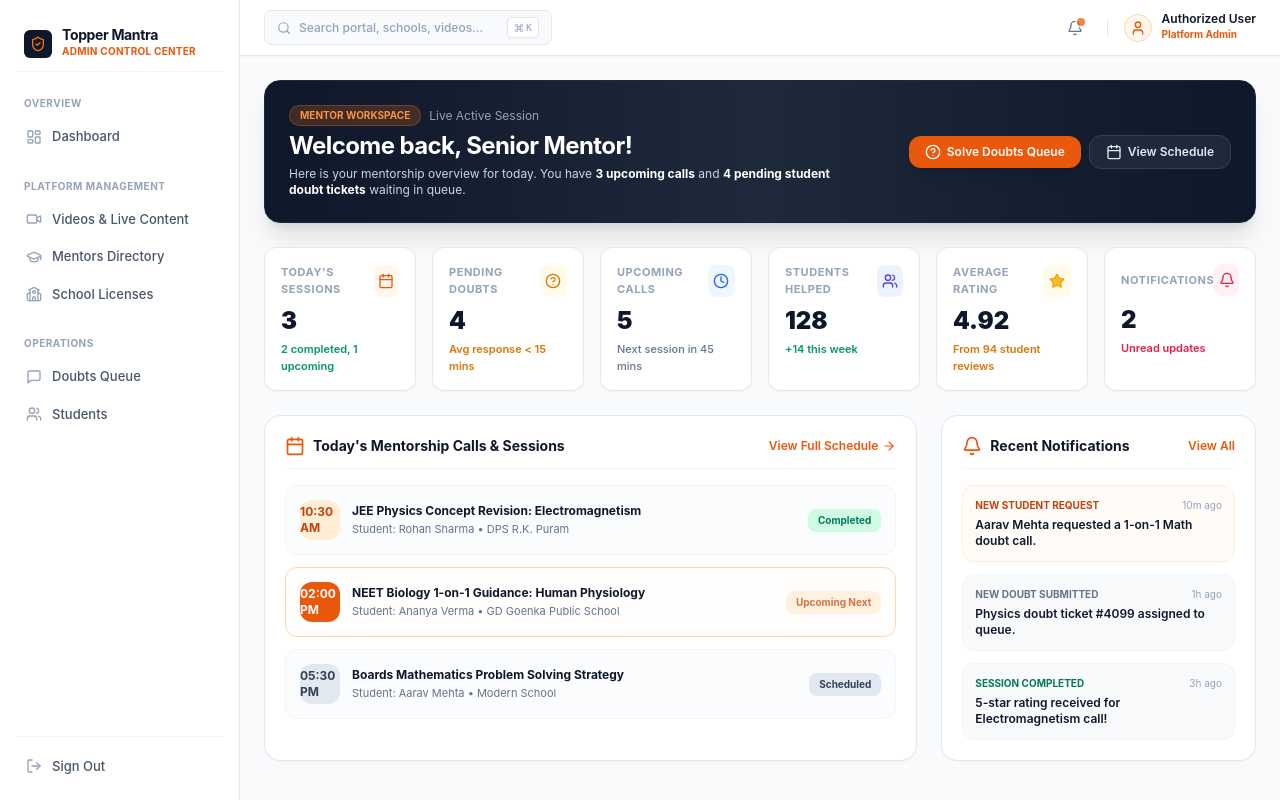
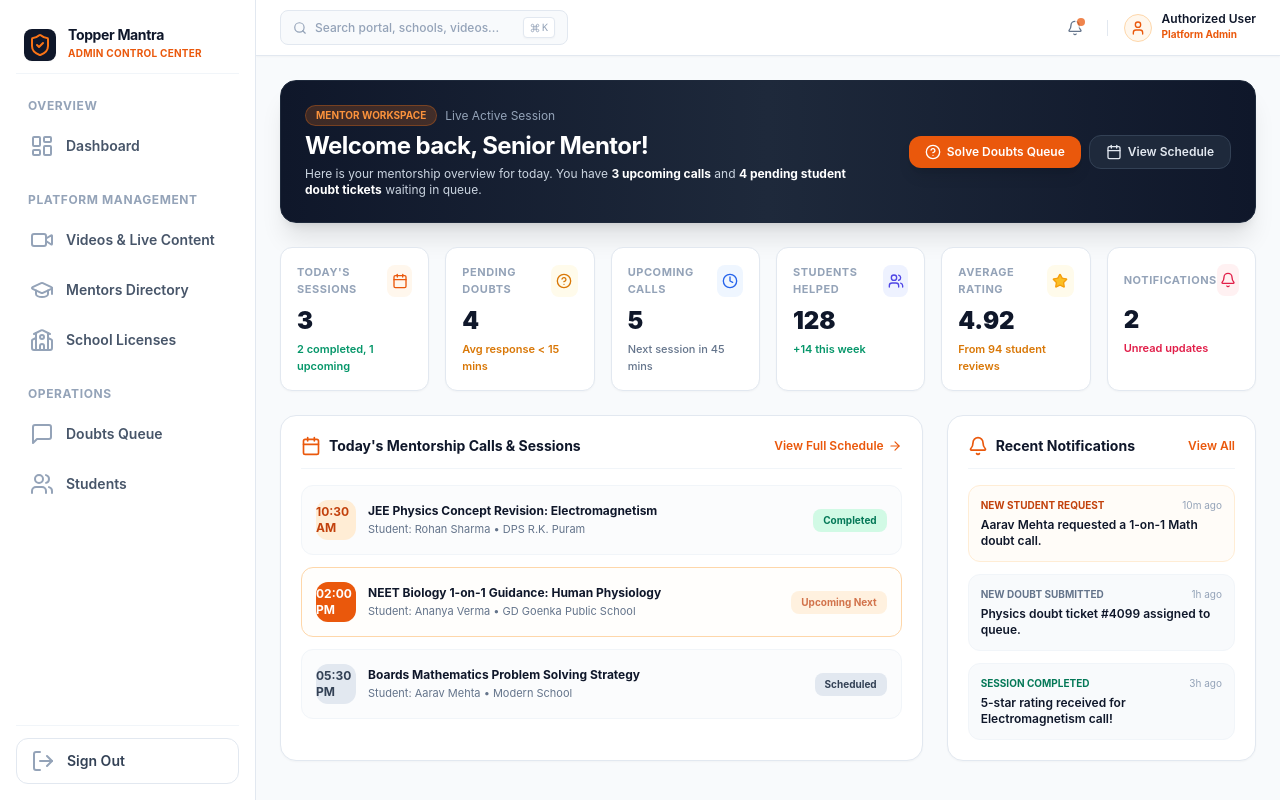
Before and after one commit to ShrayDobhal/TooperMantraAP, a Next.js app: page /mentor-dashboard in a window 1280 px wide. Built offline with nearby package versions, Linux system fonts and the light colour scheme.

Commit message:
fix: increase sidebar tab font size, adjust vertical spacing, and simplify School Communities view for Mentors

```diff
--- a/src/app/schools/page.tsx
+++ b/src/app/schools/page.tsx
@@ -31,6 +31,8 @@ export default function SchoolsPage() {
   // Details Modal
   const [detailsSchool, setDetailsSchool] = useState<School | null>(null);
 
+  const [isMentor, setIsMentor] = useState(false);
+
   const fetchSchools = async () => {
     setLoading(true);
     setErrorMsg('');
@@ -50,6 +52,12 @@ export default function SchoolsPage() {
 
   useEffect(() => {
     fetchSchools();
+    if (typeof window !== 'undefined') {
+      const r = localStorage.getItem('tm_role');
+      if (r === 'MENTOR') {
+        setIsMentor(true);
+      }
+    }
   }, []);
 
   const handleCreateSchool = async (e: React.FormEvent) => {
@@ -166,9 +174,13 @@ export default function SchoolsPage() {
         <main className="p-8 space-y-6 flex-1 animate-in fade-in duration-300">
           <div className="flex flex-col sm:flex-row sm:items-center justify-between gap-4">
             <div>
-              <h1 className="text-2xl font-bold text-slate-900 tracking-tight">Institutional School Licenses</h1>
+              <h1 className="text-2xl font-bold text-slate-900 tracking-tight">
+                {isMentor ? 'School Communities' : 'Institutional School Licenses'}
+              </h1>
               <p className="text-slate-500 text-xs mt-0.5">
-                Manage partner school accounts, monitor membership activation & expiry dates, and generate bulk access coupon batches.
+                {isMentor
+                  ? 'Browse partner school communities, assigned video curriculum, and active student membership rosters.'
+                  : 'Manage partner school accounts, monitor membership activation & expiry dates, and generate bulk access coupon batches.'}
               </p>
             </div>
 
@@ -182,6 +194,7 @@ export default function SchoolsPage() {
                 <RefreshCw className={`w-4 h-4 ${loading ? 'animate-spin text-orange-600' : ''}`} />
               </button>
 
+              {!isMentor && (
                 <button
                   onClick={() => setShowAddSchoolModal(true)}
                   className="px-4 py-2 bg-slate-900 hover:bg-slate-800 text-white text-xs font-semibold rounded-lg shadow-2xs flex items-center gap-2 transition-all cursor-pointer"
@@ -189,6 +202,7 @@ export default function SchoolsPage() {
                   <Plus className="w-4 h-4 text-orange-500" />
                   Register New School
                 </button>
+              )}
             </div>
           </div>
 
@@ -335,8 +349,8 @@ export default function SchoolsPage() {
 
                           {/* School Metadata & Dates */}
                           <div className="flex items-center gap-2 flex-wrap text-xs text-slate-500 mt-1">
-                            <span>Code: <strong className="font-mono text-slate-800">{s.code}</strong></span>
-                            {s.city && <span>• {s.city}{s.state ? `, ${s.state}` : ''}</span>}
+                            {!isMentor && <span>Code: <strong className="font-mono text-slate-800">{s.code}</strong></span>}
+                            {s.city && <span>{!isMentor && '• '}{s.city}{s.state ? `, ${s.state}` : ''}</span>}
                             <span>• Partner Since: <strong className="text-slate-700">{formatDate(s.createdAt)}</strong></span>
                           </div>
                         </div>
@@ -374,6 +388,7 @@ export default function SchoolsPage() {
                           </div>
                         ) : null}
 
+                        {!isMentor && (
                           <button
                             onClick={() => {
                               setSelectedSchool(s);
@@ -385,6 +400,7 @@ export default function SchoolsPage() {
                             <Key className="w-3.5 h-3.5" />
                             Generate Code
                           </button>
+                        )}
                       </div>
                     </div>
 
@@ -408,8 +424,9 @@ export default function SchoolsPage() {
                       </div>
                     </div>
 
-                    {/* Active Licenses List */}
-                    {s.licenses && s.licenses.length > 0 ? (
+                    {/* Active Licenses List (Only shown to Admin) */}
+                    {!isMentor && (
+                      s.licenses && s.licenses.length > 0 ? (
                         <div className="space-y-2.5">
                           <div className="flex items-center justify-between">
                             <p className="text-xs font-bold text-slate-700 uppercase tracking-wider">
@@ -489,6 +506,7 @@ export default function SchoolsPage() {
                         </div>
                       ) : (
                         <p className="text-xs text-slate-400 italic">No access codes generated yet. Click "Generate Code" above.</p>
+                      )
                     )}
                   </div>
                 );
--- a/src/components/Sidebar.tsx
+++ b/src/components/Sidebar.tsx
@@ -66,16 +66,16 @@ export function Sidebar() {
   ];
 
   return (
-    <aside className="w-60 bg-white border-r border-slate-200 flex flex-col justify-between p-4 min-h-screen sticky top-0 h-screen z-40 select-none">
-      <div>
+    <aside className="w-64 bg-white border-r border-slate-200 flex flex-col justify-between p-4 min-h-screen sticky top-0 h-screen z-40 select-none">
+      <div className="space-y-6">
         {/* Brand Header */}
-        <div className="flex items-center gap-2.5 px-2 py-3 mb-6 border-b border-slate-100">
-          <div className="w-7 h-7 rounded-md bg-slate-900 text-orange-500 flex items-center justify-center font-bold text-sm shadow-2xs">
-            <ShieldCheck className="w-4 h-4" />
+        <div className="flex items-center gap-3 px-2 py-3 border-b border-slate-100">
+          <div className="w-8 h-8 rounded-lg bg-slate-900 text-orange-500 flex items-center justify-center font-bold text-base shadow-2xs">
+            <ShieldCheck className="w-4.5 h-4.5" />
           </div>
           <div>
             <h1 className="font-bold text-slate-900 tracking-tight text-sm leading-none">Topper Mantra</h1>
-            <p className="text-[10px] text-orange-600 font-bold tracking-wide uppercase mt-0.5">
+            <p className="text-[10px] text-orange-600 font-bold tracking-wide uppercase mt-1">
               {userRole === 'MENTOR' ? 'Mentor Portal' : 'Admin Control Center'}
             </p>
           </div>
@@ -85,10 +85,10 @@ export function Sidebar() {
         <div className="space-y-6">
           {navSections.map((section) => (
             <div key={section.title}>
-              <p className="px-2 text-[10px] font-bold text-slate-400 uppercase tracking-wider mb-2">
+              <p className="px-3 text-xs font-bold text-slate-400 uppercase tracking-wider mb-2.5">
                 {section.title}
               </p>
-              <nav className="space-y-0.5">
+              <nav className="space-y-1.5">
                 {section.items.map((item) => {
                   const Icon = item.icon;
                   const isActive = pathname === item.href;
@@ -96,14 +96,14 @@ export function Sidebar() {
                     <Link
                       key={item.name}
                       href={item.href}
-                      className={`flex items-center gap-2.5 px-2.5 py-2 rounded-lg text-[13px] transition-colors ${
+                      className={`flex items-center gap-3 px-3.5 py-2.5 rounded-xl text-sm transition-all ${
                         isActive
-                          ? 'bg-slate-100 text-slate-900 font-semibold border-l-2 border-orange-600'
-                          : 'text-slate-600 font-medium hover:text-slate-900 hover:bg-slate-50'
+                          ? 'bg-orange-50/80 text-orange-600 font-bold border-l-4 border-orange-600 shadow-2xs'
+                          : 'text-slate-600 font-semibold hover:text-slate-900 hover:bg-slate-50'
                       }`}
                     >
-                      <Icon className={`w-4 h-4 ${isActive ? 'text-orange-600' : 'text-slate-400'}`} />
-                      {item.name}
+                      <Icon className={`w-4.5 h-4.5 shrink-0 ${isActive ? 'text-orange-600' : 'text-slate-400'}`} />
+                      <span className="truncate">{item.name}</span>
                     </Link>
                   );
                 })}
@@ -117,9 +117,9 @@ export function Sidebar() {
       <div className="pt-3 border-t border-slate-100">
         <button
           onClick={handleLogout}
-          className="w-full flex items-center gap-2.5 px-2.5 py-2 rounded-lg font-medium text-[13px] text-slate-600 hover:text-rose-700 hover:bg-rose-50 transition-colors"
+          className="w-full flex items-center gap-3 px-3.5 py-2.5 rounded-xl font-semibold text-sm text-slate-700 hover:text-rose-700 hover:bg-rose-50 border border-slate-200 hover:border-rose-200 transition-all cursor-pointer"
         >
-          <LogOut className="w-4 h-4 text-slate-400 group-hover:text-rose-600" />
+          <LogOut className="w-4.5 h-4.5 text-slate-400 group-hover:text-rose-600 shrink-0" />
           Sign Out
         </button>
       </div>
```
Lines whose indentation alone changed are shown as unchanged.
